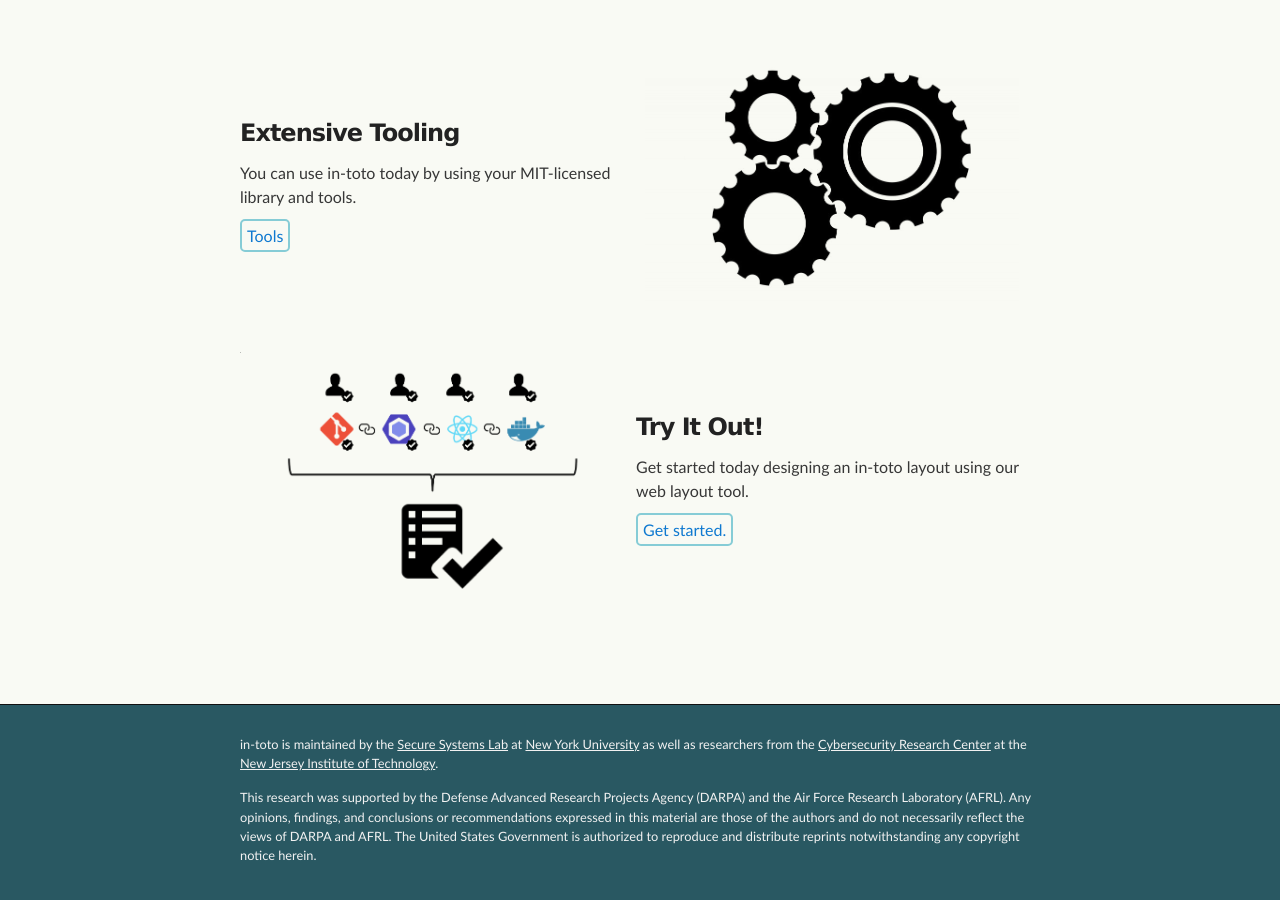
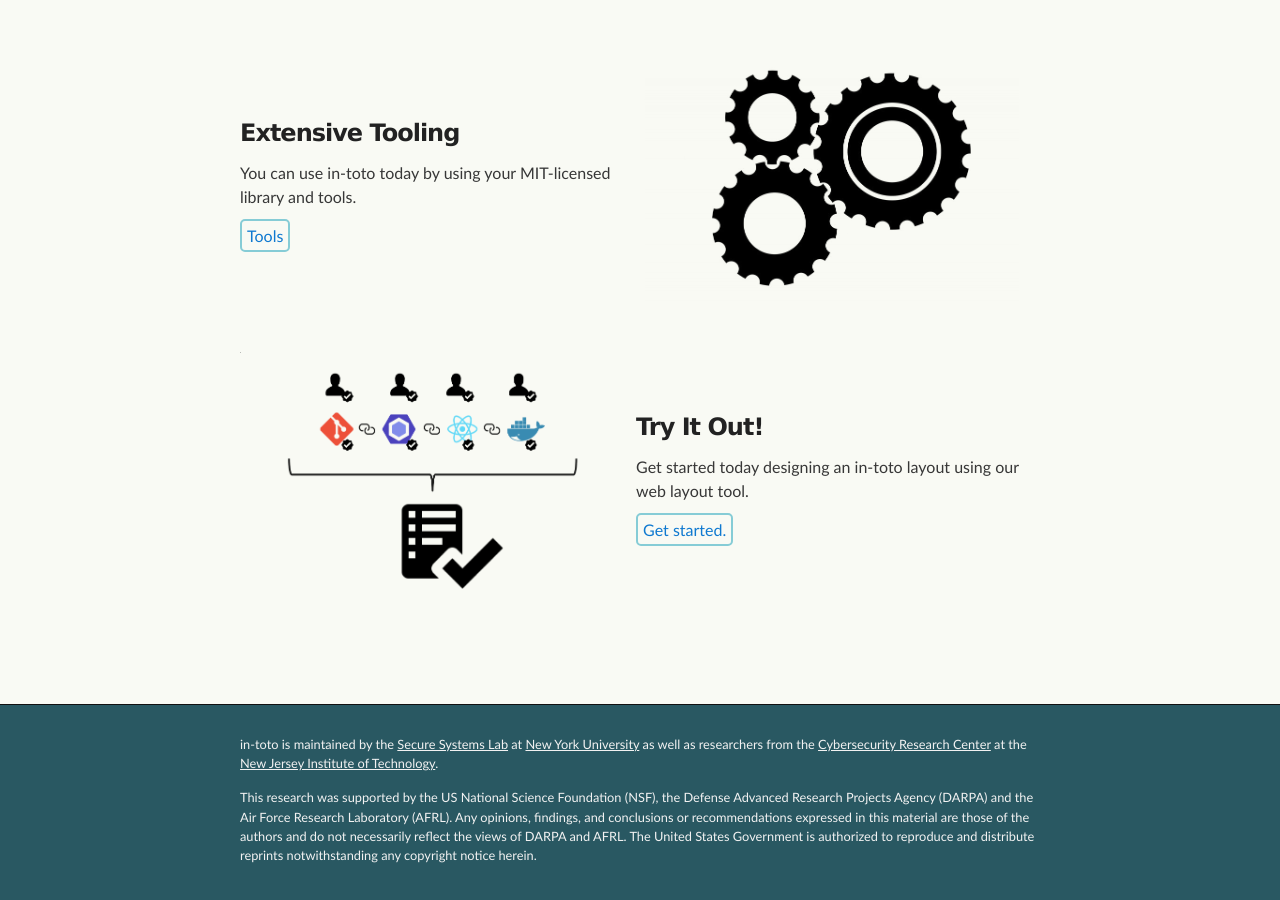
Before and after one commit to in-toto/in-toto.github.io, a Jekyll site: the page built from index.html, in a window 1280 px wide and 900 px high, scrolled down 1348 px. Built offline with Jekyll 4.4.1, drawn with Linux system fonts in a browser that asks for light colours.

Commit message:
footer: update funding disclaimer

```diff
--- a/_includes/footer.html
+++ b/_includes/footer.html
@@ -6,10 +6,11 @@
   at the <a href="https://njit.edu">New Jersey Institute of Technology</a>.
 </p>
 <p class="acknowledgements">
-  This research was supported by the Defense Advanced Research Projects Agency
-  (DARPA) and the Air Force Research Laboratory (AFRL). Any opinions, findings,
-  and conclusions or recommendations expressed in this material are those of
-  the authors and do not necessarily reflect the views of DARPA and AFRL. The
-  United States Government is authorized to reproduce and distribute reprints
-  notwithstanding any copyright notice herein.
+  This research was supported by the US National Science Foundation (NSF), the
+  Defense Advanced Research Projects Agency (DARPA) and the Air Force Research
+  Laboratory (AFRL). Any opinions, findings, and conclusions or recommendations
+  expressed in this material are those of the authors and do not necessarily
+  reflect the views of DARPA and AFRL. The United States Government is
+  authorized to reproduce and distribute reprints notwithstanding any copyright
+  notice herein.
 </p>
```
